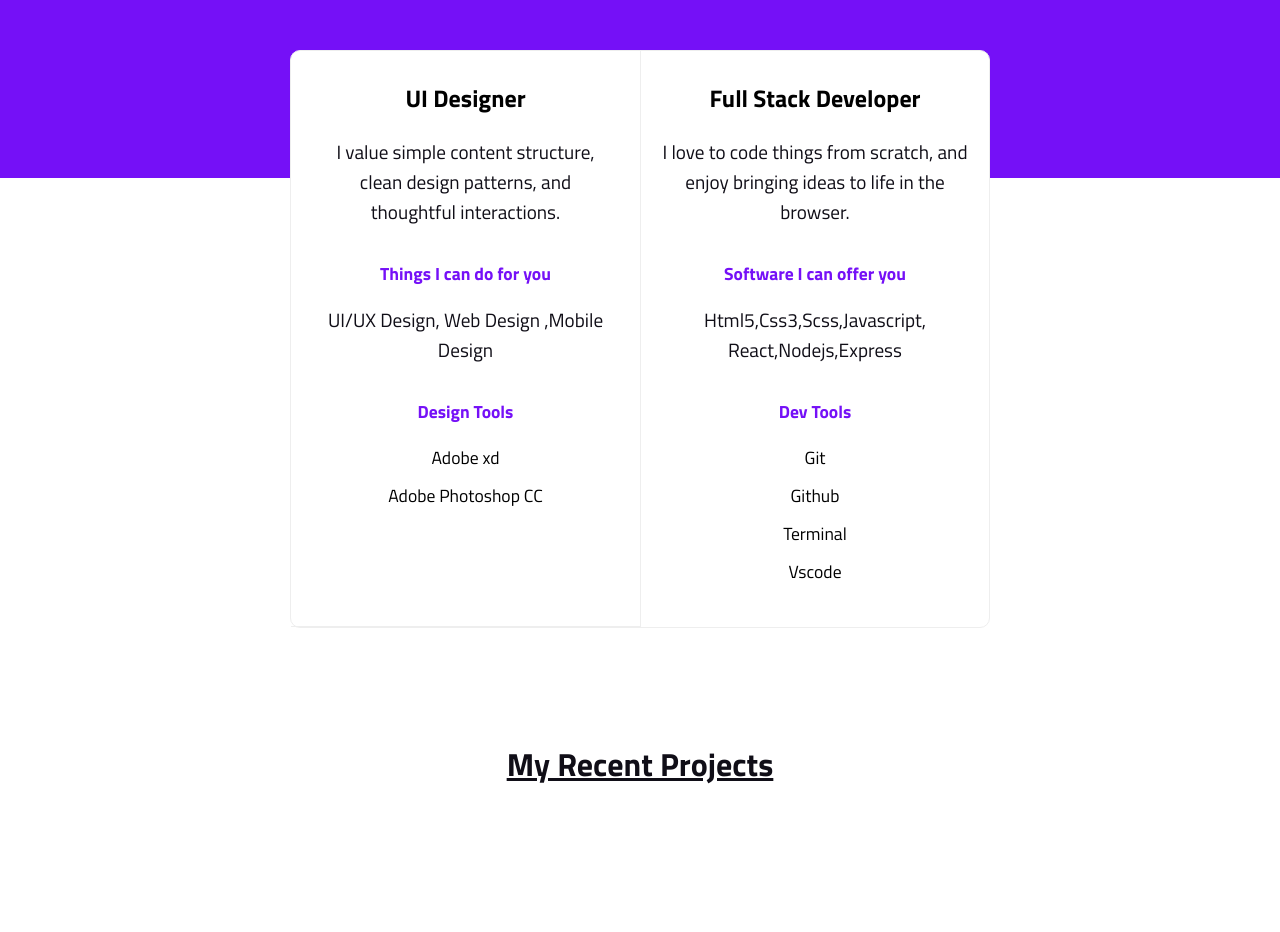
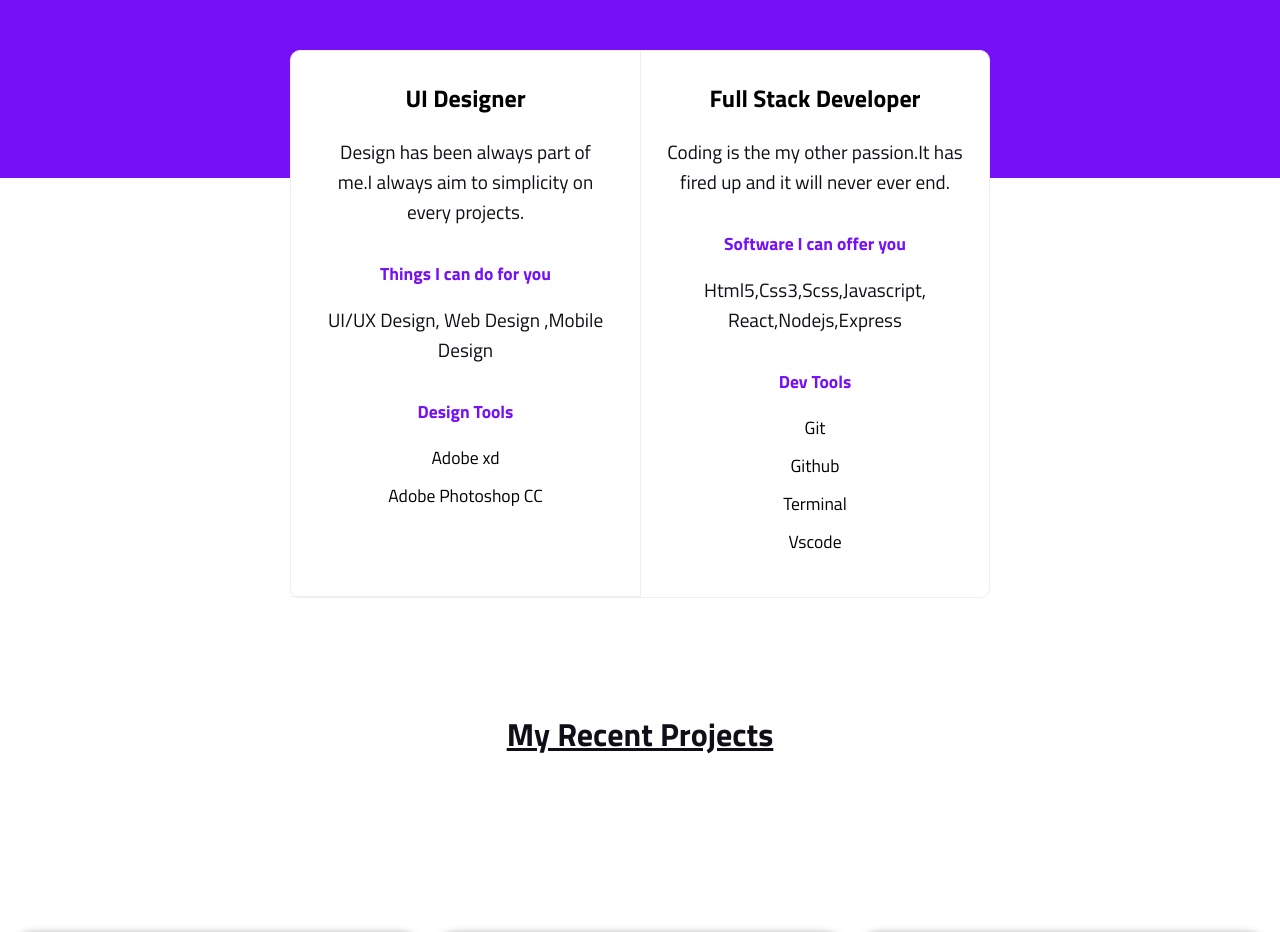
Before and after one commit to BatuhanYilmazzz/portfolio-react, a React (Create React App) app: page / in a window 1280 px wide. Shown: the part 1160-2092 px from the top of the page. Built offline with nearby package versions, Linux system fonts and the light colour scheme.

Commit message:
tiny changes

```diff
--- a/src/components/About/About.js
+++ b/src/components/About/About.js
@@ -27,8 +27,8 @@ const About = () => {
         <div className='about__skill__designer'>
           <h2>UI Designer</h2>
           <p>
-            I value simple content structure, clean design patterns, and
-            thoughtful interactions.
+            Design has been always part of me.I always aim to simplicity on
+            every projects.
           </p>
           <h4>Things I can do for you</h4>
           <p>UI/UX Design, Web Design ,Mobile Design</p>
@@ -41,8 +41,8 @@ const About = () => {
         <div className='about__skill__developer'>
           <h2>Full Stack Developer</h2>
           <p>
-            I love to code things from scratch, and enjoy bringing ideas to life
-            in the browser.
+            Coding is the my other passion.It has fired up and it will never
+            ever end.
           </p>
           <h4>Software I can offer you</h4>
           <p>
```
